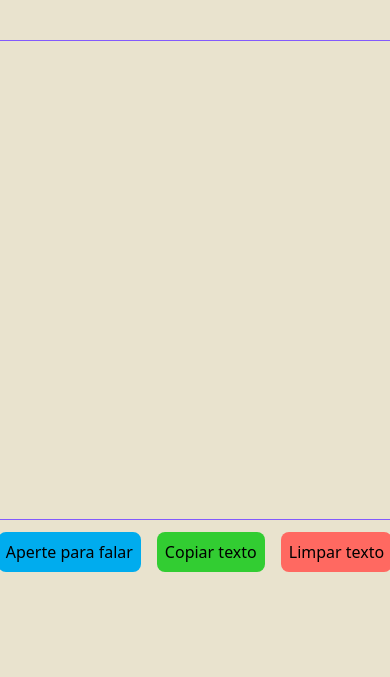
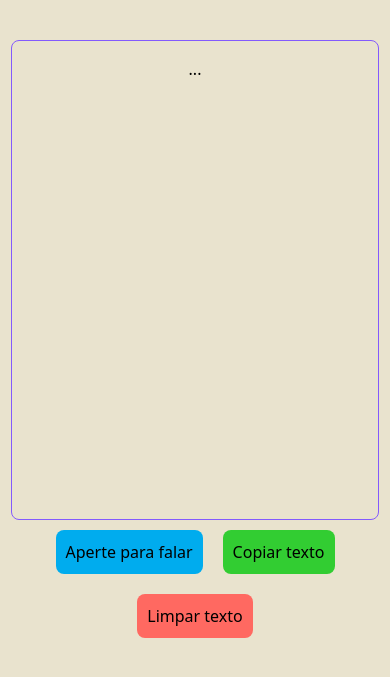
Before and after one commit to DiegoTeixeira7/APITransformVoiceToText, a PHP site: page / in a window 390 px wide; the page is wider, and only the part inside the window is pictured. Shown: the top 677 px of that part. Run offline with PHP 8.4, Linux system fonts and the light colour scheme.

Commit message:
added media queries for responsiveness

```diff
--- a/index.html
+++ b/index.html
@@ -10,18 +10,18 @@
 </head>
 
 <body>
-  <main>
-    <div class="index flex flex-wrap justify-center mt-10">
-      <div class="flex flex-col">
-        <div class="text">...</div>
-        <div class="flex flex-wrap justify-center">
-          <button class="button-record mx-2 my-3 p-2">Aperte para falar</button>
-          <button class="button-copy mx-2 my-3 p-2">Copiar texto</button>
-          <button class="button-clear mx-2 my-3 p-2">Limpar texto</button>
-        </div>
+  <section>
+    <div class="mt-10">
+      <div class="flex justify-center align-items-center">
+        <div class="text flex justify-center">...</div>
+      </div>
+      <div class="flex flex-wrap justify-center">
+        <button class="button-record">Aperte para falar</button>
+        <button class="button-copy">Copiar texto</button>
+        <button class="button-clear">Limpar texto</button>
       </div>
     </div>
-  </main>
+  </section>
   <script src="script.js"></script>
 </body>
 
--- a/script.js
+++ b/script.js
@@ -45,6 +45,7 @@ function createRecognition() {
   }
 
   recognition.lang = "pt_BR";
+  recognition.interimResults = true;
 
   recognition.onstart = () => listening = true;
   recognition.onend = () => listening = false;
--- a/style.css
+++ b/style.css
@@ -12,6 +12,8 @@ body {
 
 button {
   border-radius: 8px;
+  margin: 10px;
+  padding: 10px;
 }
 
 .button-record {
@@ -41,3 +43,32 @@ button {
 .text-red {
   color: #B22222;
 }
+
+@media (max-width: 767px) {
+  .text {
+    width: 35em;
+  }
+}
+
+@media (max-width: 600px) {
+  .text {
+    width: 30em;
+  }
+}
+
+@media (max-width: 500px) {
+  .text {
+    width: 25em;
+  }
+}
+
+@media (max-width: 425px) {
+  .text {
+    width: 23em;
+  }
+  @media (max-width: 375px) {
+    .text {
+      width: 18em;
+    }
+  }
+}
```
